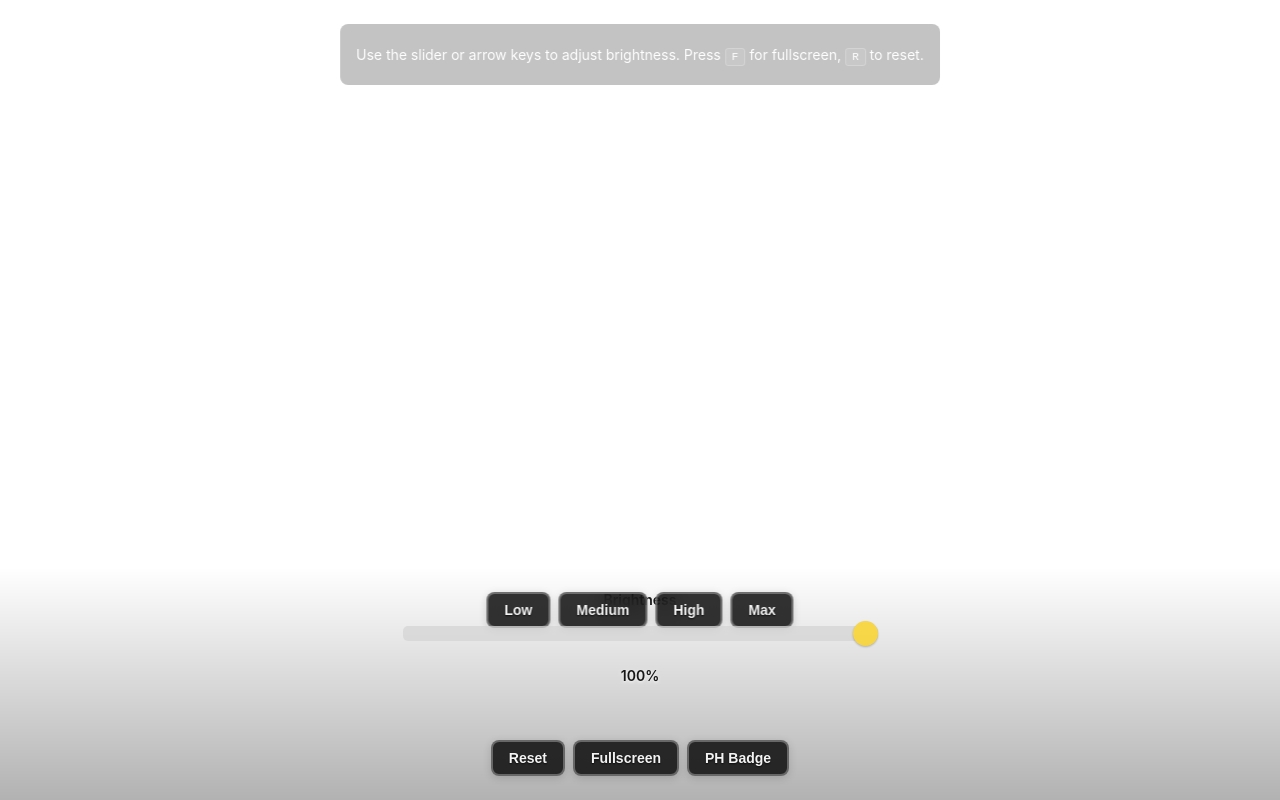
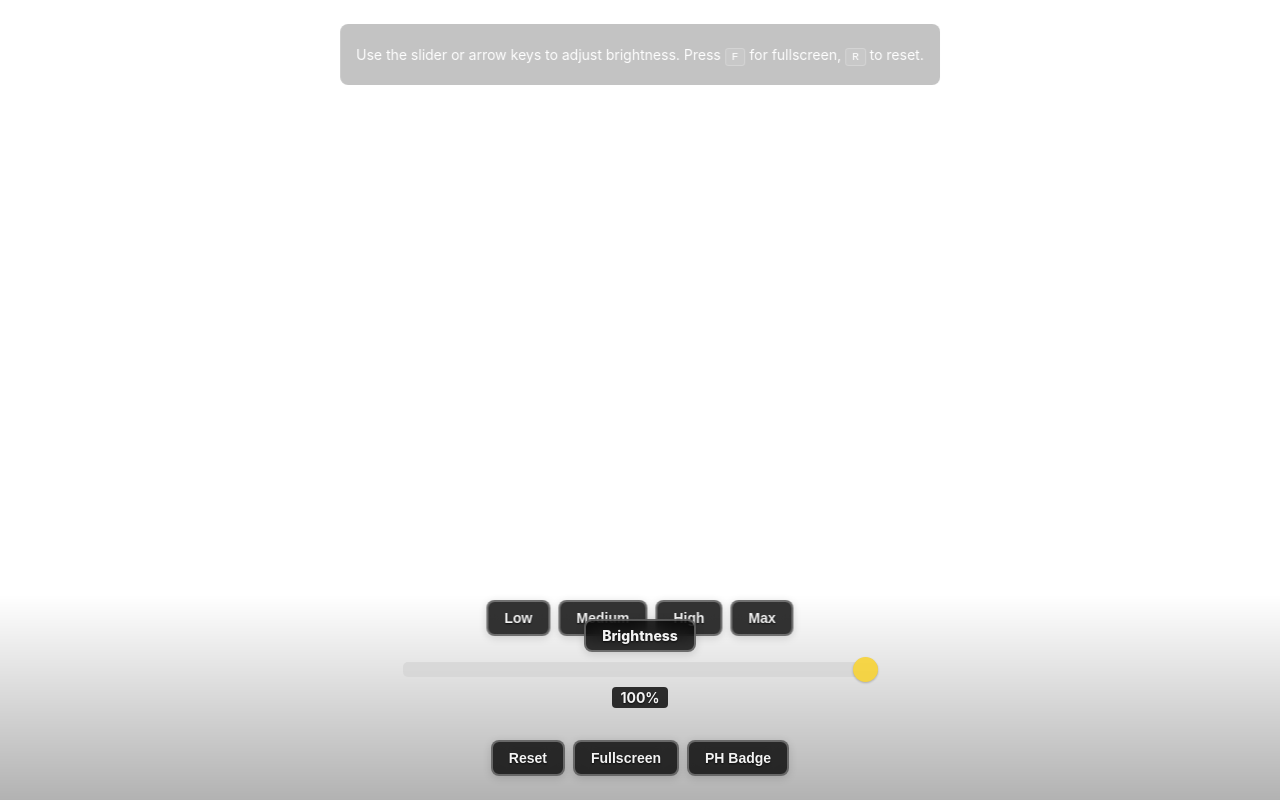
Before and after one commit to banastas/bright.supply, a website: page index.html in a window 1280 px wide. Drawn offline with Linux system fonts and the light colour scheme.

Commit message:
Revert "test"
This reverts commit 965f9265b1f18311b3b3b2f4f90f21503fc0a507.

```diff
--- a/app.js
+++ b/app.js
@@ -125,13 +125,8 @@ class BrightSupply {
     updateUIStyling(percentage) {
         const isHighBrightness = percentage >= 76;
 
-        console.log(`Updating UI styling: ${percentage}% brightness, high brightness: ${isHighBrightness}`);
-
         // Toggle high brightness class on body
         document.body.classList.toggle('high-brightness', isHighBrightness);
-
-        // Get slider label element
-        const sliderLabel = document.querySelector('.slider-label');
 
         // Update all preset buttons
         Object.values(this.presetButtons).forEach(button => {
@@ -141,81 +136,55 @@ class BrightSupply {
                 button.style.color = 'rgba(255, 255, 255, 0.95)';
                 button.style.borderColor = 'rgba(255, 255, 255, 0.3)';
                 button.style.textShadow = '0 1px 2px rgba(0, 0, 0, 0.8)';
-                console.log('Applied high brightness styling to preset button');
             } else {
                 // Normal brightness styling - light background with dark text
                 button.style.background = 'rgba(255, 255, 255, 0.9)';
                 button.style.color = 'rgba(0, 0, 0, 0.9)';
                 button.style.borderColor = 'rgba(0, 0, 0, 0.3)';
                 button.style.textShadow = 'none';
-                console.log('Applied normal brightness styling to preset button');
             }
         });
 
         // Update control buttons
         const controlButtons = [this.resetBtn, this.fullscreenBtn, this.phToggle];
         controlButtons.forEach(button => {
-            if (button) { // Check if button exists
             if (isHighBrightness) {
                 // High brightness styling - dark background with light text
                 button.style.background = 'rgba(0, 0, 0, 0.8)';
                 button.style.color = 'rgba(255, 255, 255, 0.95)';
                 button.style.borderColor = 'rgba(255, 255, 255, 0.3)';
                 button.style.textShadow = '0 1px 2px rgba(0, 0, 0, 0.8)';
-                    console.log('Applied high brightness styling to control button');
             } else {
                 // Normal brightness styling - light background with dark text
                 button.style.background = 'rgba(255, 255, 255, 0.9)';
                 button.style.color = 'rgba(0, 0, 0, 0.9)';
                 button.style.borderColor = 'rgba(0, 0, 0, 0.3)';
                 button.style.textShadow = 'none';
-                    console.log('Applied normal brightness styling to control button');
-                }
             }
         });
 
-        // Update slider label - keep as clean text
-        if (sliderLabel) {
+        // Update slider label
         if (isHighBrightness) {
-                sliderLabel.style.background = 'none';
-                sliderLabel.style.color = 'rgba(0, 0, 0, 0.9)';
-                sliderLabel.style.border = 'none';
-                sliderLabel.style.textShadow = '0 1px 3px rgba(255, 255, 255, 0.9)';
-                sliderLabel.style.padding = '0';
-                sliderLabel.style.borderRadius = '0';
-                sliderLabel.style.boxShadow = 'none';
-                console.log('Applied high brightness styling to slider label');
+            this.brightnessSlider.previousElementSibling.style.background = 'rgba(0, 0, 0, 0.8)';
+            this.brightnessSlider.previousElementSibling.style.color = 'rgba(255, 255, 255, 0.95)';
+            this.brightnessSlider.previousElementSibling.style.borderColor = 'rgba(255, 255, 255, 0.3)';
+            this.brightnessSlider.previousElementSibling.style.textShadow = '0 1px 2px rgba(0, 0, 0, 0.8)';
         } else {
-                sliderLabel.style.background = 'none';
-                sliderLabel.style.color = 'rgba(0, 0, 0, 0.8)';
-                sliderLabel.style.border = 'none';
-                sliderLabel.style.textShadow = '0 1px 2px rgba(255, 255, 255, 0.8)';
-                sliderLabel.style.padding = '0';
-                sliderLabel.style.borderRadius = '0';
-                sliderLabel.style.boxShadow = 'none';
-                console.log('Applied normal brightness styling to slider label');
-            }
+            this.brightnessSlider.previousElementSibling.style.background = 'rgba(255, 255, 255, 0.95)';
+            this.brightnessSlider.previousElementSibling.style.color = 'rgba(0, 0, 0, 0.9)';
+            this.brightnessSlider.previousElementSibling.style.borderColor = 'rgba(0, 0, 0, 0.2)';
+            this.brightnessSlider.previousElementSibling.style.textShadow = 'none';
         }
 
-        // Update slider value - keep as clean text
-        if (this.brightnessValue) {
+        // Update slider value
         if (isHighBrightness) {
-                this.brightnessValue.style.background = 'none';
+            this.brightnessValue.style.background = 'rgba(0, 0, 0, 0.8)';
+            this.brightnessValue.style.color = 'rgba(255, 255, 255, 0.95)';
+            this.brightnessValue.style.textShadow = '0 1px 2px rgba(0, 0, 0, 0.8)';
+        } else {
+            this.brightnessValue.style.background = 'rgba(255, 255, 255, 0.2)';
             this.brightnessValue.style.color = 'rgba(0, 0, 0, 0.9)';
-                this.brightnessValue.style.textShadow = '0 1px 3px rgba(255, 255, 255, 0.9)';
-                this.brightnessValue.style.padding = '0';
-                this.brightnessValue.style.borderRadius = '0';
-                this.brightnessValue.style.boxShadow = 'none';
-                console.log('Applied high brightness styling to slider value');
-            } else {
-                this.brightnessValue.style.background = 'none';
-                this.brightnessValue.style.color = 'rgba(0, 0, 0, 0.8)';
             this.brightnessValue.style.textShadow = '0 1px 2px rgba(255, 255, 255, 0.8)';
-                this.brightnessValue.style.padding = '0';
-                this.brightnessValue.style.borderRadius = '0';
-                this.brightnessValue.style.boxShadow = 'none';
-                console.log('Applied normal brightness styling to slider value');
-            }
         }
     }
 
--- a/styles.css
+++ b/styles.css
@@ -122,7 +122,7 @@ main {
 .preset-buttons {
     display: flex;
     gap: var(--spacing-sm);
-    margin-bottom: var(--spacing-xl);
+    margin-bottom: var(--spacing-lg);
     position: fixed;
     bottom: var(--preset-bottom);
     left: 50%;
@@ -174,23 +174,22 @@ main {
     align-items: center;
     width: 100%;
     max-width: 500px;
-    margin-bottom: var(--spacing-xl);
-    gap: var(--spacing-md);
+    margin-bottom: var(--spacing-lg);
 }
 
 .slider-label {
     font-size: var(--font-size-small);
-    font-weight: 600;
-    margin-bottom: 0;
-    color: rgba(0, 0, 0, 0.8);
-    text-shadow: 0 1px 2px rgba(255, 255, 255, 0.8);
-    background: none;
-    padding: 0;
-    border-radius: 0;
-    backdrop-filter: none;
-    -webkit-backdrop-filter: none;
-    border: none;
-    box-shadow: none;
+    font-weight: 800;
+    margin-bottom: var(--spacing-sm);
+    color: rgba(0, 0, 0, 0.9);
+    text-shadow: none;
+    background: rgba(255, 255, 255, 0.95);
+    padding: 6px 16px;
+    border-radius: 8px;
+    backdrop-filter: blur(10px);
+    -webkit-backdrop-filter: blur(10px);
+    border: 2px solid rgba(0, 0, 0, 0.2);
+    box-shadow: 0 2px 8px rgba(0, 0, 0, 0.15);
 }
 
 .slider {
@@ -250,23 +249,23 @@ main {
 .slider-value {
     margin-top: var(--spacing-sm);
     font-size: var(--font-size-small);
-    font-weight: 600;
-    color: rgba(0, 0, 0, 0.8);
+    font-weight: 700;
+    color: rgba(0, 0, 0, 0.9);
     min-width: 3ch;
     text-align: center;
     text-shadow: 0 1px 2px rgba(255, 255, 255, 0.8);
-    background: none;
-    padding: 0;
-    border-radius: 0;
-    backdrop-filter: none;
-    -webkit-backdrop-filter: none;
+    background: rgba(255, 255, 255, 0.2);
+    padding: 2px 8px;
+    border-radius: 4px;
+    backdrop-filter: blur(5px);
+    -webkit-backdrop-filter: blur(5px);
 }
 
 /* Control Buttons */
 .control-buttons {
     display: flex;
     gap: var(--spacing-sm);
-    margin-top: var(--spacing-lg);
+    margin-top: var(--spacing-sm);
 }
 
 .control-btn {
@@ -404,20 +403,8 @@ main {
     }
 }
 
-/* High Brightness Mode - More specific selectors */
-body.high-brightness .preset-btn:not(.active) {
-    background: rgba(0, 0, 0, 0.8) !important;
-    color: rgba(255, 255, 255, 0.95) !important;
-    border-color: rgba(255, 255, 255, 0.3) !important;
-    text-shadow: 0 1px 2px rgba(0, 0, 0, 0.8) !important;
-}
-
-body.high-brightness .preset-btn:not(.active):hover {
-    background: rgba(0, 0, 0, 0.9) !important;
-    color: rgba(255, 255, 255, 1) !important;
-    border-color: rgba(255, 255, 255, 0.5) !important;
-}
-
+/* High Brightness Mode */
+body.high-brightness .preset-btn:not(.active),
 body.high-brightness .control-btn {
     background: rgba(0, 0, 0, 0.8) !important;
     color: rgba(255, 255, 255, 0.95) !important;
@@ -425,6 +412,7 @@ body.high-brightness .control-btn {
     text-shadow: 0 1px 2px rgba(0, 0, 0, 0.8) !important;
 }
 
+body.high-brightness .preset-btn:not(.active):hover,
 body.high-brightness .control-btn:hover {
     background: rgba(0, 0, 0, 0.9) !important;
     color: rgba(255, 255, 255, 1) !important;
@@ -432,22 +420,16 @@ body.high-brightness .control-btn:hover {
 }
 
 body.high-brightness .slider-label {
-    background: none !important;
-    color: rgba(0, 0, 0, 0.9) !important;
-    border: none !important;
-    text-shadow: 0 1px 3px rgba(255, 255, 255, 0.9) !important;
-    padding: 0 !important;
-    border-radius: 0 !important;
-    box-shadow: none !important;
+    background: rgba(0, 0, 0, 0.8) !important;
+    color: rgba(255, 255, 255, 0.95) !important;
+    border-color: rgba(255, 255, 255, 0.3) !important;
+    text-shadow: 0 1px 2px rgba(0, 0, 0, 0.8) !important;
 }
 
 body.high-brightness .slider-value {
-    background: none !important;
-    color: rgba(0, 0, 0, 0.9) !important;
-    text-shadow: 0 1px 3px rgba(255, 255, 255, 0.9) !important;
-    padding: 0 !important;
-    border-radius: 0 !important;
-    box-shadow: none !important;
+    background: rgba(0, 0, 0, 0.8) !important;
+    color: rgba(255, 255, 255, 0.95) !important;
+    text-shadow: 0 1px 2px rgba(0, 0, 0, 0.8) !important;
 }
 
 /* Print Styles */
```
Lines whose indentation alone changed are shown as unchanged.
